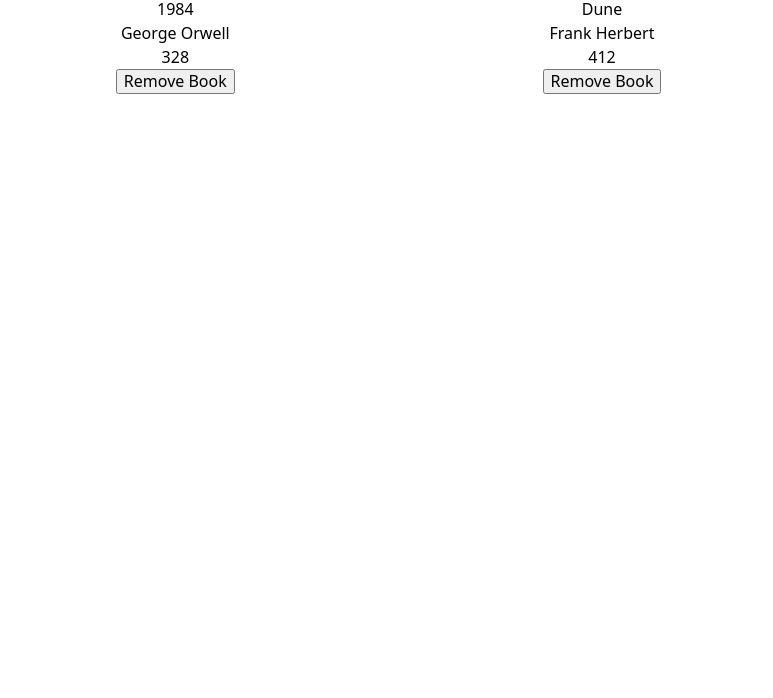
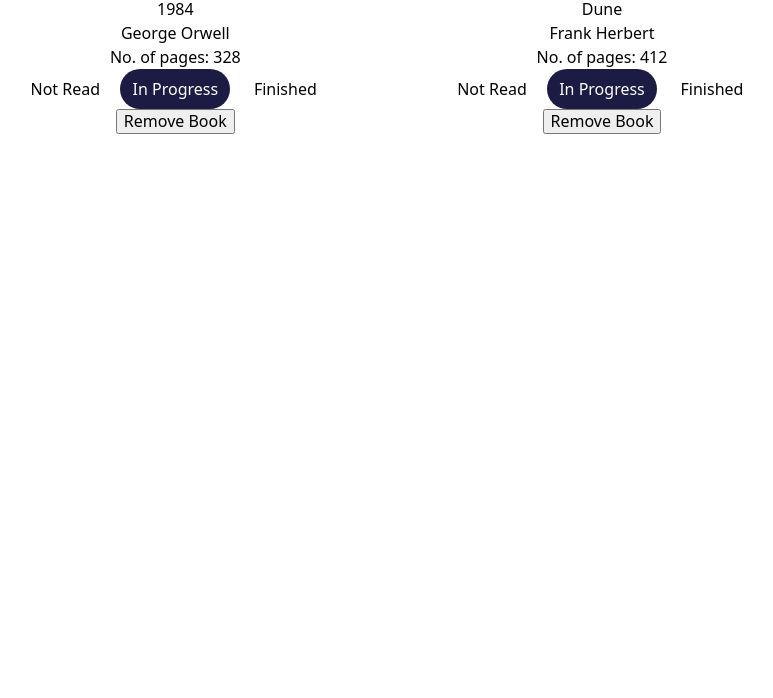
Before and after one commit to ptruscelli/Library, a plain HTML site: page index.html in a window 1280 px wide. Shown: the part 102-800 px from the top of the page, without its empty margins (38-811 px from the left). Drawn offline with Linux system fonts and the light colour scheme.

Commit message:
Add read status toggle (form and book cards)
also now clearing previous form inputs when opening modal

```diff
--- a/index.html
+++ b/index.html
@@ -3,6 +3,7 @@
 <head>
     <meta charset="UTF-8">
     <meta name="viewport" content="width=device-width, initial-scale=1.0">
+    <link rel="stylesheet" href="modern-normalize.css">
     <link rel="stylesheet" href="styles.css">
     <title>Odin Library App</title>
 </head>
@@ -37,6 +38,26 @@
                     <label for="formPageNumber">No. of Pages</label>
                 </div>
 
+                <!-- <div class="formRow">
+                    <label for="formRead">Read the book?</label>
+                    <input type="checkbox" name="formRead" id="formRead">
+                </div> -->
+
+                <div class="switch-container formRow">
+                    <div class="switch-toggle">
+                        <input type="radio" name="formReadStatus" id="radio1" value="not-read" checked="checked">
+                        <label for="radio1">Not Read</label>
+
+                        <input type="radio" name="formReadStatus" id="radio2" value="in-progress">
+                        <label for="radio2">In Progress</label>
+
+                        <input type="radio" name="formReadStatus" id="radio3" value="finished">
+                        <label for="radio3">Finished</label>
+
+                        <span class="moving-label"></span>
+                    </div>
+                </div>
+
                 <button class="formSubmit" type="submit">Add New book</button>
             </form>
         </div>
--- a/script.js
+++ b/script.js
@@ -1,17 +1,21 @@
+// const { createElement } = require("react");
+
+
 
 const cardsContainer = document.querySelector("#cardsContainer");
 const modal = document.querySelector("#modal");
 const openModal = document.querySelector(".openModal");
 const formSubmit = document.querySelector(".formSubmit");
-
 const bookForm = document.querySelector("#addBookForm");
 
-// Array containing all books
+
+// Array containing books
 let myLibrary = [];
 
 
+
 // Object constructor for book instances
-function Book(title, author, pageCount) {
+function Book(title, author, pageCount, readStatus) {
     if (!new.target) {
     throw Error("You must use the 'new' operator to call the constructor");
     }
@@ -19,7 +23,7 @@ function Book(title, author, pageCount) {
     this.title = title;
     this.author = author;
     this.pageCount = pageCount;
-    // this.read = read;
+    this.readStatus = readStatus;
     this.onPage = false;
     this.id = crypto.randomUUID();
 
@@ -29,10 +33,11 @@ function Book(title, author, pageCount) {
 
 
 // function that creates a book instance and adds it to myLibrary array
-function addBook(title, author, pageCount, read) {
-    const newBook = new Book(title, author, pageCount, read);
+function addBook(title, author, pageCount, readStatus) {
+    const newBook = new Book(title, author, pageCount, readStatus);
     myLibrary.push(newBook);
 };
+
 
 
 // function that removes the "book card" element when its delete button is pressed
@@ -50,20 +55,20 @@ function createBookCard(book) {
     bookCard.dataset.id = book.id; // attach unique book id to element to be able to identify it in DOM
     bookCard.classList.add("card");
 
-    const title = document.createElement("p");
+    const title = document.createElement("h2");
     const author = document.createElement("p");
     const pageCount = document.createElement("p");
     const deleteBtn = document.createElement("button");
-
+    const readStatusToggle = createReadToggle(book.readStatus);
 
     title.textContent = book.title;
     author.textContent = book.author;
-    pageCount.textContent = book.pageCount;
-    deleteBtn.textContent = "Remove Book";
+    pageCount.textContent = `No. of pages: ${book.pageCount}`;
 
+    deleteBtn.textContent = `Remove Book`;
     deleteBtn.addEventListener("click", () => removeBook(bookCard, book.id));
 
-    bookCard.append(title, author, pageCount, deleteBtn);
+    bookCard.append(title, author, pageCount, readStatusToggle, deleteBtn);
 
     return bookCard;
 };
@@ -79,28 +84,64 @@ function addToPage() {
             const bookCard = createBookCard(book);
 
             cardsContainer.appendChild(bookCard);
-            book.onPage = true; // track that the book is now on the page
+            book.onPage = true; // track that the added book is now on the page
         };
     };
 };
 
 
 
+// function to create read status 3-state toggle switch
+function createReadToggle(status = "not-read") {
 
-addBook("1984", "George Orwell", 328);
-addBook("Dune", "Frank Herbert", 412);
+    const switchContainer = document.createElement("div");
+    switchContainer.classList.add("switch-container");
 
-addToPage();
+    const switchToggle = document.createElement("div");
+    switchToggle.classList.add("switch-toggle");
+
+    const labels = ["Not Read", "In Progress", "Finished"];
+    const radioName = crypto.randomUUID(); // declare random name outside forEach so that the 3 radio inputs get same random name
+
+    ["not-read", "in-progress", "finished"].forEach((value, i) => {
+
+        const input = document.createElement("input");
+        input.type = "radio";
+        input.id = crypto.randomUUID();
+        input.name = radioName;
+        input.value = value;
+        if (status === value) input.checked = true;
+
+        const label = document.createElement("label");
+        label.htmlFor = input.id;
+        label.textContent = labels[i];
+
+        switchToggle.appendChild(input);
+        switchToggle.appendChild(label);
+
+    });
+
+    const span = document.createElement("span");
+    span.classList.add("moving-label");
+    switchToggle.appendChild(span);
+
+    switchContainer.appendChild(switchToggle);
+
+    return switchContainer;
+};
+
+
+
+
+
 
 
 
 openModal.addEventListener('click', () => {
+    bookForm.reset(); // clear form inputs before each use
     modal.showModal();
 });
 
-formSubmit.addEventListener('click', () => {
-    modal.close();
-});
 
 modal.addEventListener('click', (event) => {
     if (event.target === modal) {
@@ -114,13 +155,25 @@ bookForm.addEventListener('submit', (event) => {
     event.preventDefault(); // stop html default behaviour of refreshing page
 
     // take data from form and store in object
-    const formData = Object.fromEntries(new FormData(bookForm).entries());
+    const formData = Object.fromEntries(new FormData(event.target).entries()); // event.target === bookForm
+    const readStatus = formData.formReadStatus; // "not-read", "in-progress" or "finished"
+
+    // const isRead = formData.formRead === 'on' // same as formData.read === 'on' ? true : false;
 
     addBook(
         formData.formTitle,
         formData.formAuthor,
-        formData.formPageNumber
+        formData.formPageNumber,
+        readStatus
     );
 
     addToPage();
+    modal.close();
 });
+
+
+
+addBook("1984", "George Orwell", 328, "in-progress");
+addBook("Dune", "Frank Herbert", 412, "in-progress");
+
+addToPage();
--- a/styles.css
+++ b/styles.css
@@ -1,7 +1,7 @@
 
 /*-------- CSS Reset/Normalize --------*/
 
-@import "./modern-normalize.css";
+/* @import "./modern-normalize.css"; */
 
 :root {
   line-height: 1.5;
@@ -64,3 +64,62 @@ dialog > div.cover {
   height: 100%;
   padding: 1.4em;
 }
+
+
+
+/*-------- Toggle Switch --------*/
+
+.switch-container {
+  display: flex;
+  flex-direction: column;
+  align-items: center;
+  justify-content: center;
+}
+
+.switch-toggle {
+  position: relative;
+  height: auto;
+  display: flex;
+  align-items: center;
+}
+
+input[type="radio"] {
+  opacity: 0;
+  height: 0;
+  width: 0;
+}
+
+input[type="radio"]:checked + label {
+  color: white;
+}
+
+.switch-toggle label {
+  cursor: pointer;
+  text-align: center;
+  padding: 0.5em 0;
+  width: 110px;
+  z-index: 1;
+  transition: 0.5s ease;
+}
+
+.moving-label {
+  position: absolute;
+  left: 0;
+  height: 100%;
+  width: calc(100% / 3);
+  background-color: rgb(3, 3, 47, 0.9);
+  transition: 0.5s left ease;
+  border-radius: 20px;
+}
+
+input[value="not-read"]:checked ~ .moving-label {
+  left: 0;
+}
+
+input[value="in-progress"]:checked ~ .moving-label {
+  left: calc(100% / 3);
+}
+
+input[value="finished"]:checked ~ .moving-label {
+  left: calc((100% / 3) * 2);
+}
```
